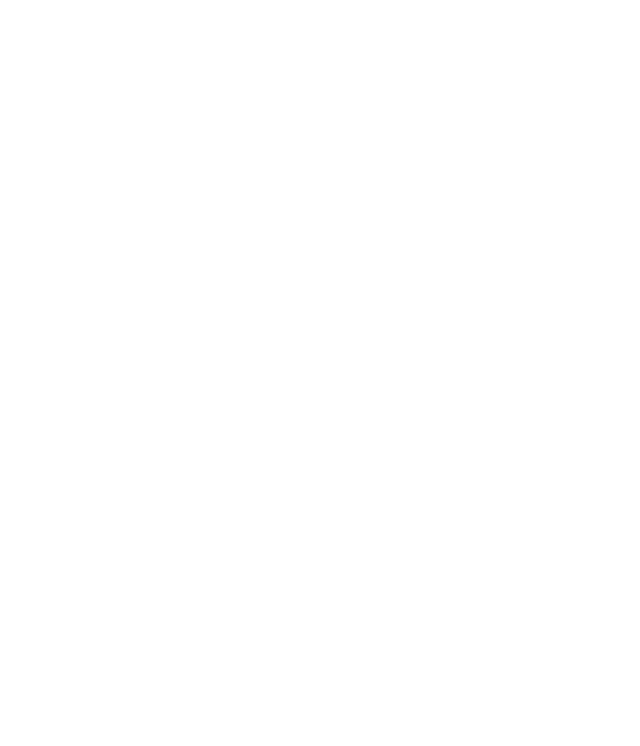
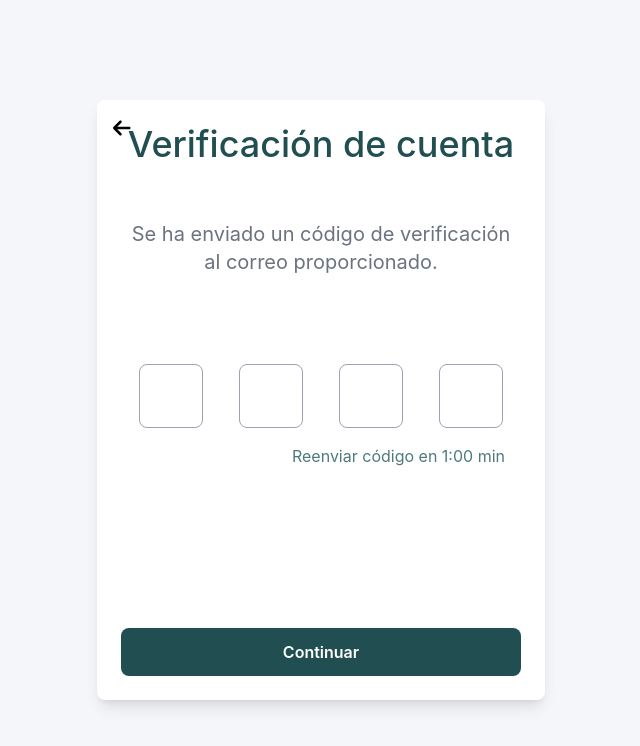
Before and after one commit to ManuelGL10/agroboost, a React (Create React App) app: page /verificationpage in a window 1280 px wide. Before the commit this address had no page. Shown: the top 746 px of the page, without its empty margins (319-959 px from the left). Built offline with nearby package versions, Linux system fonts and the light colour scheme; a web font is replaced by a local one.

Commit message:
add view verificacion de cuenta

```diff
--- a/src/App.js
+++ b/src/App.js
@@ -16,6 +16,7 @@
 import DashboardRegistro from './views/DashboardRegistro';
 import DashboardConfig from './views/DashboardConfig';
 import DasboardCultivo from './views/DasboardCultivo';
+import VerificationPage from './views/VerificationPage';
 import '@fontsource/hind-madurai'
 import ProfileUser from './views/ProfileUser';
 
@@ -39,6 +40,7 @@
       <Route path='/newpass' element={<NewPass/>} />
       <Route path='/domicilio' element={<Domicilio/>} />
       <Route path='/profile' element={<ProfileUser/>} />
+      <Route path='/verificationpage' element={<VerificationPage/>} />
     </Routes>
   );
 }
--- /dev/null
+++ b/src/components/Verificacion.js
@@ -0,0 +1,42 @@
+import React from 'react';
+import { FontAwesomeIcon } from '@fortawesome/react-fontawesome';
+import { faArrowLeft } from '@fortawesome/free-solid-svg-icons';
+import { Link } from 'react-router-dom';
+
+const Verificacion = () => {
+  return (
+    <div className="max-w-md mx-auto mt-8 p-6 bg-white rounded-lg shadow-lg relative mb-8">
+      <Link to="/Login" className="absolute top-0 left-0 p-4">
+        <FontAwesomeIcon icon={faArrowLeft} size="lg" />
+      </Link>
+      <div className="text-center mb-14">
+        <h2 className="block font-medium md:text-4xl sm:text-3xl text-2xl text-custom-204E51">Verificación de cuenta</h2>
+      </div>
+      <div className="mb-20 text-center">
+        <h1 className="md:text-xl sm:text-lg text-base text-gray-500">Se ha enviado un código de verificación al correo proporcionado.</h1>
+      </div>
+      <form className="text-center">
+        <div className="flex justify-center mb-2">
+          <div className="w-full flex justify-around">
+            <input type="text" id="digit1" name="digit1" maxLength="1" required className="w-16 h-16 p-2 m-2 box-border text-center rounded-lg border border-gray-400" />
+            <input type="text" id="digit2" name="digit2" maxLength="1" required className="w-16 h-16 p-2 m-2 box-border text-center rounded-lg border border-gray-400" />
+            <input type="text" id="digit3" name="digit3" maxLength="1" required className="w-16 h-16 p-2 m-2 box-border text-center rounded-lg border border-gray-400" />
+            <input type="text" id="digit4" name="digit4" maxLength="1" required className="w-16 h-16 p-2 m-2 box-border text-center rounded-lg border border-gray-400" />
+          </div>
+        </div>
+
+        <div className="text-right mb-40">
+          <div className="mr-4">
+            <a href="/text" className="text-[#4D7A7D]">Reenviar código en 1:00 min</a>
+          </div>
+        </div>
+
+        <button type="submit" className="w-full bg-custom-204E51 text-white font-semibold px-6 py-3 rounded-lg hover:bg-custom-306C73 focus:outline-none focus:bg-custom-306C73 focus:ring-2 focus:ring-custom-204E51">
+          Continuar
+        </button>
+      </form>
+    </div>
+  );
+}
+
+export default Verificacion;
--- a/src/views/NewPass.jsx
+++ b/src/views/NewPass.jsx
@@ -3,7 +3,7 @@
 
 const NewPass = () => {
   return (
-    <div>
+    <div className='bg-background h-screen flex justify-center items-center'>
       <NewPassword/>
     </div>
   )
--- /dev/null
+++ b/src/views/VerificationPage.jsx
@@ -0,0 +1,12 @@
+import React from 'react'
+import Verificacion from '../components/Verificacion'
+
+const VerificationPage = () => {
+  return (
+    <div className='bg-background h-screen flex justify-center items-center'>
+      <Verificacion/>
+    </div>
+  )
+}
+
+export default VerificationPage
--- a/tailwind.config.js
+++ b/tailwind.config.js
@@ -21,6 +21,7 @@
     "./src/views/NewPass.jsx",
     "./src/views/Domicilio.jsx",
     "./src/views/ProfileUser.jsx",
+    "./src/views/VerificationPage.jsx",
     "./src/components/Hero.js",
     "./src/components/Agroboost.js",
     "./src/components/Cards.js",
@@ -52,6 +53,8 @@
     "./src/components/NewPassword.js",
     "./src/components/InfoDomicilio.js",
     "./src/components/dashboard/MainProfile.js",
+    "./src/components/MainProfile.js",
+    "./src/components/Verificacion.js",
   ],
   theme: {
     extend: {
```
